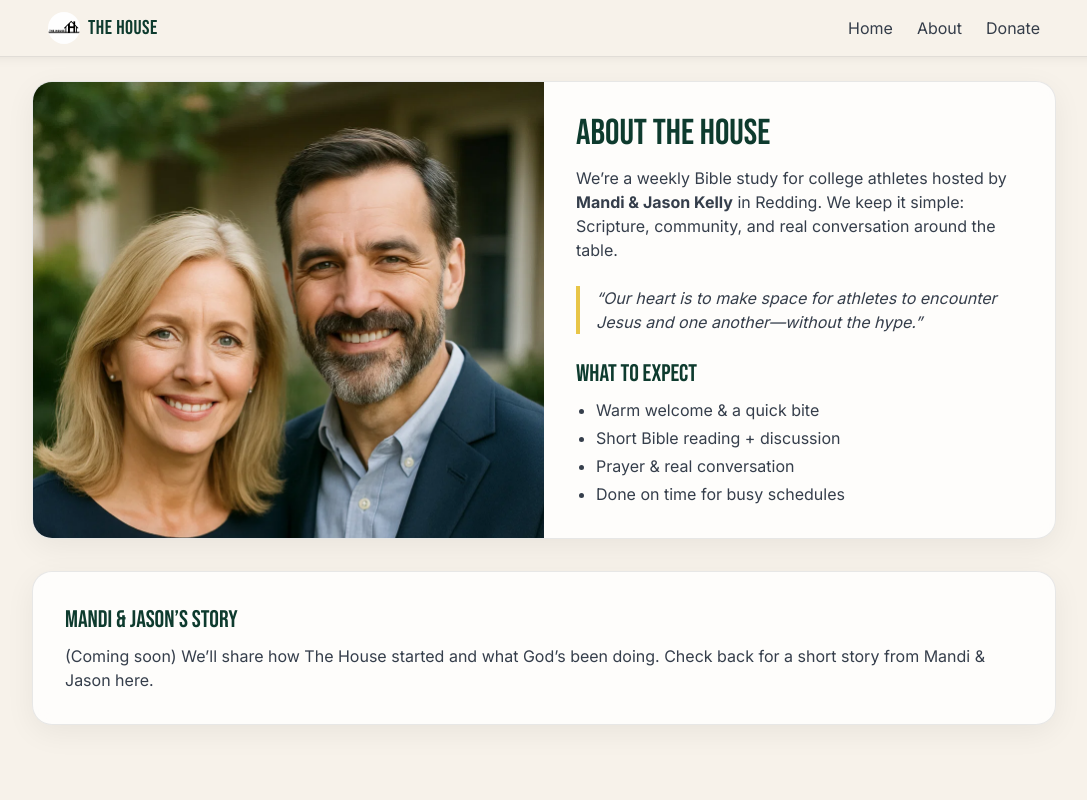
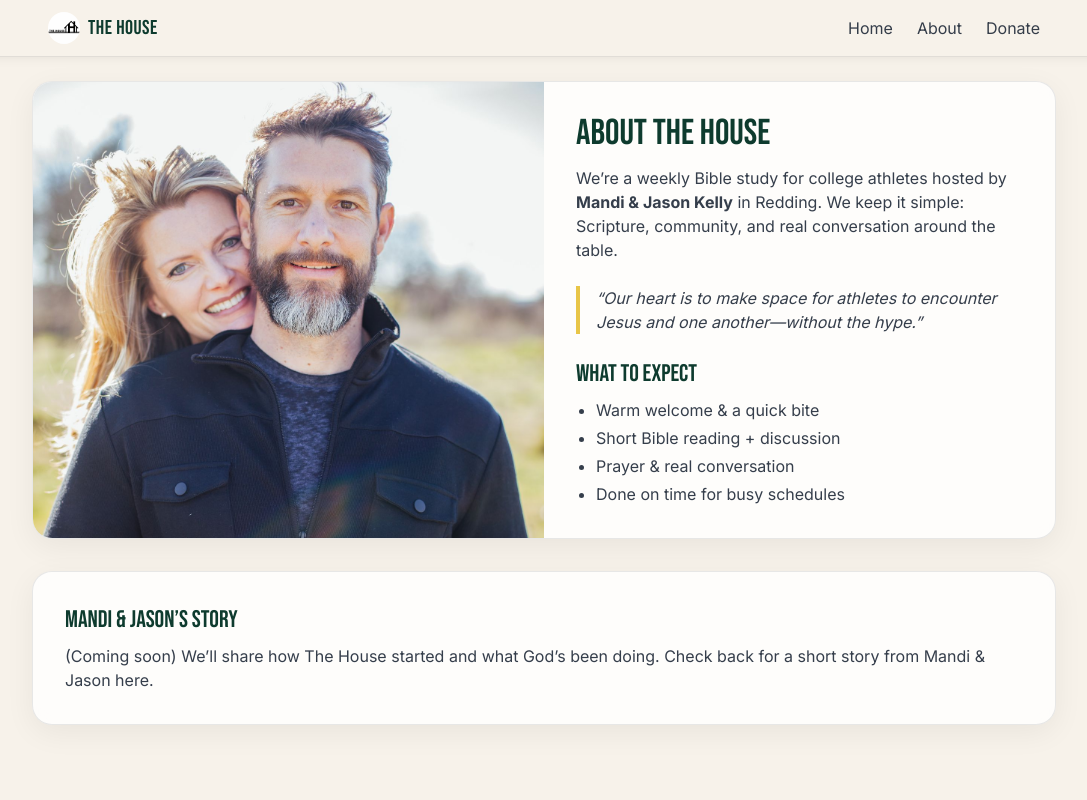
Before and after one commit to garrettcurtis92/thehouse, a Next.js app: page /about in a window 1280 px wide. Shown: the top 800 px of the page, without its empty margins (96-1183 px from the left). Built offline with nearby package versions, Linux system fonts and the light colour scheme.

Commit message:
feat(about): update about page content and add Mandi-Jason image

```diff
--- a/src/app/about/page.tsx
+++ b/src/app/about/page.tsx
@@ -14,7 +14,7 @@ export default function AboutPage() {
           <div className="grid md:grid-cols-2">
             <div className="relative h-56 md:h-full">
               <Image
-  src="/about.jpg"
+  src="/Mandi-Jason.jpg"
   alt="Mandi & Jason Kelly"
   fill
   className="object-cover object-top"   // or object-center / object-bottom
```
Also changed, not shown: public/Mandi-Jason.jpg (added).
